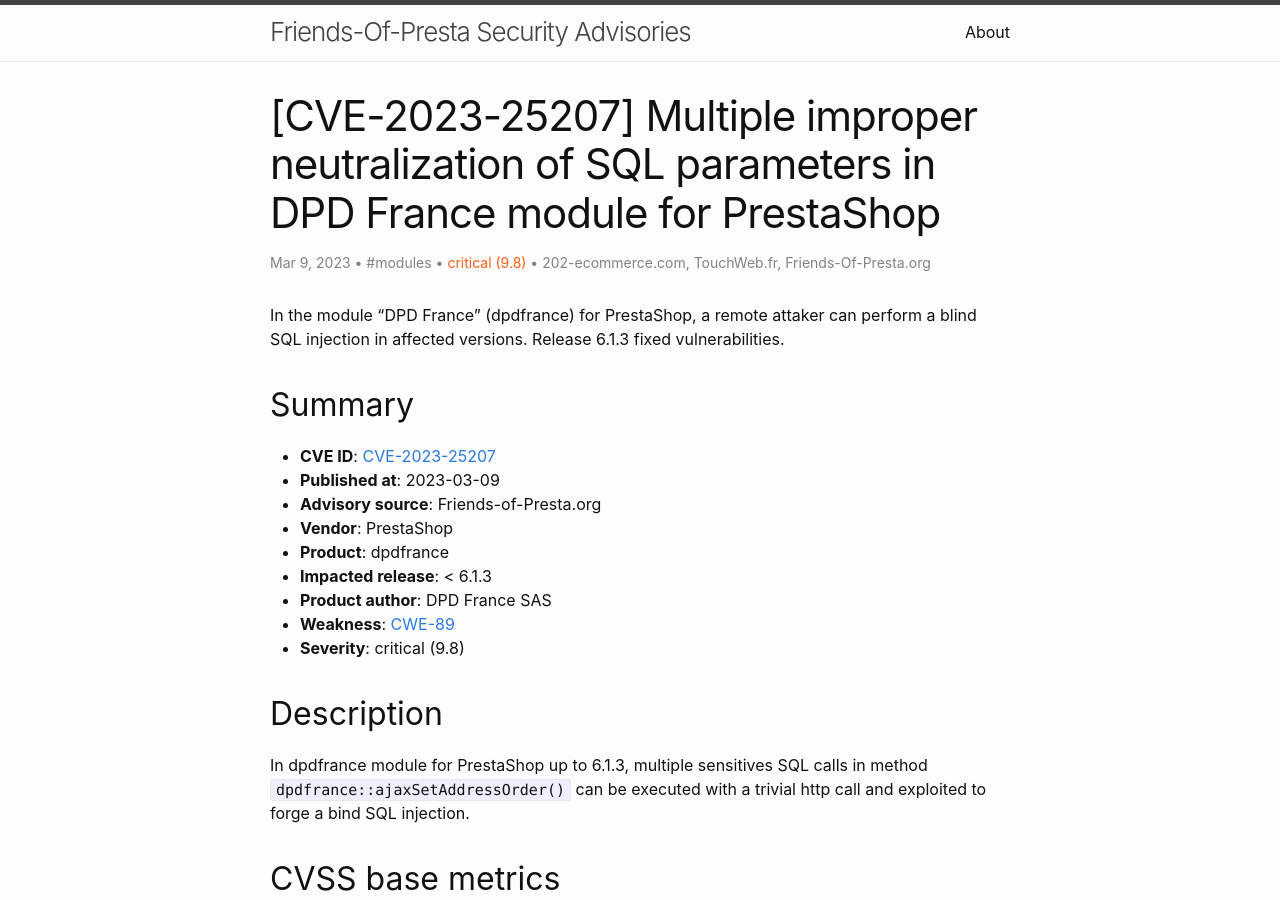
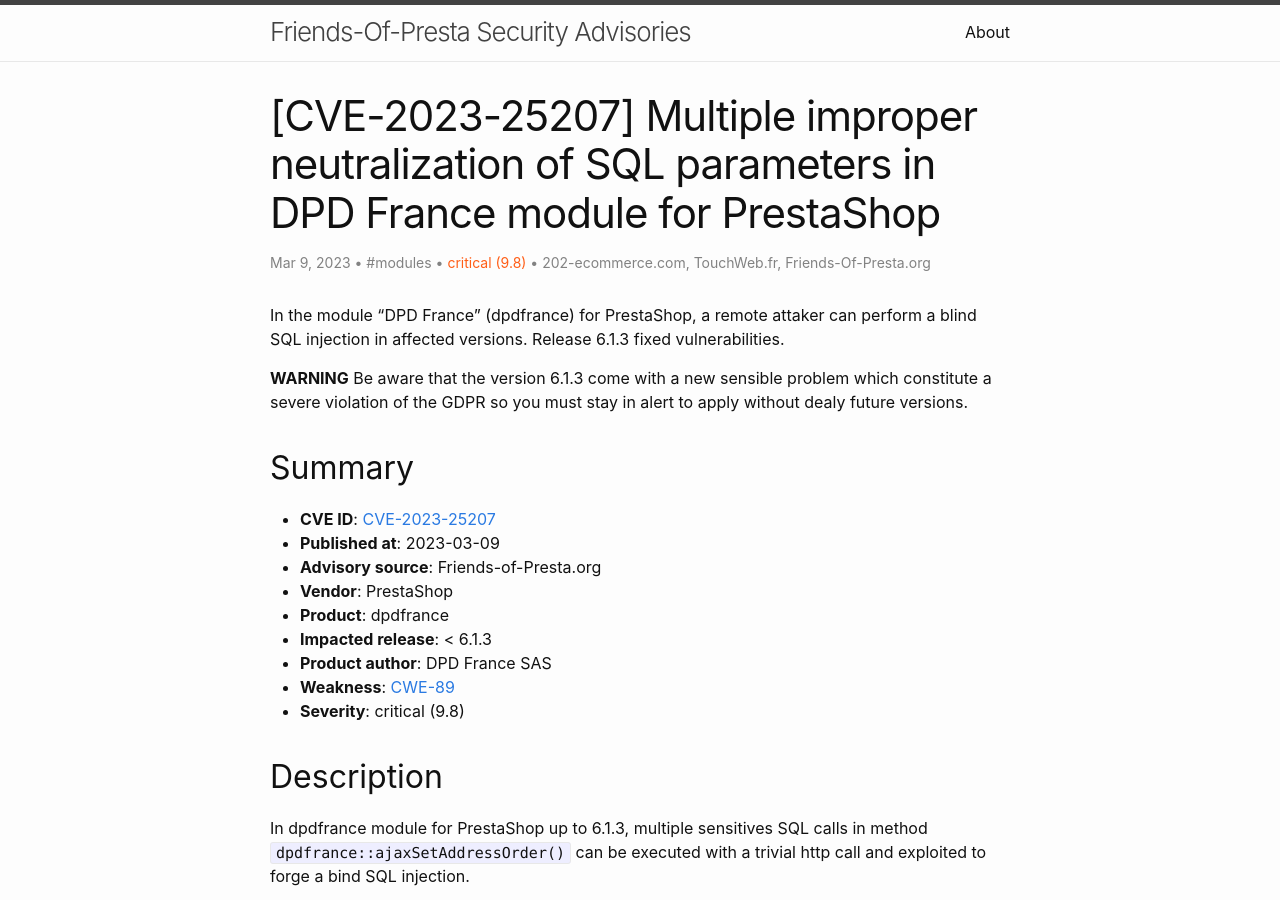
Before and after one commit to friends-of-presta/security-advisories, a Jekyll site: the page built from _posts/2023-03-09-dpdfrance.md, in a window 1280 px wide and 900 px high. Built offline with Jekyll 4.4.1, drawn with Linux system fonts in a browser that asks for light colours.

Commit message:
Update 2023-03-09-dpdfrance.md

```diff
--- a/_posts/2023-03-09-dpdfrance.md
+++ b/_posts/2023-03-09-dpdfrance.md
@@ -11,6 +11,8 @@ severity: "critical (9.8)"
 ---
 
 In the module "DPD France" (dpdfrance) for PrestaShop, a remote attaker can perform a blind SQL injection in affected versions. Release 6.1.3 fixed vulnerabilities.
+
+**WARNING** Be aware that the version 6.1.3 come with a new sensible problem which constitute a severe violation of the GDPR so you must stay in alert to apply without dealy future versions.
 
 ## Summary
 
```
